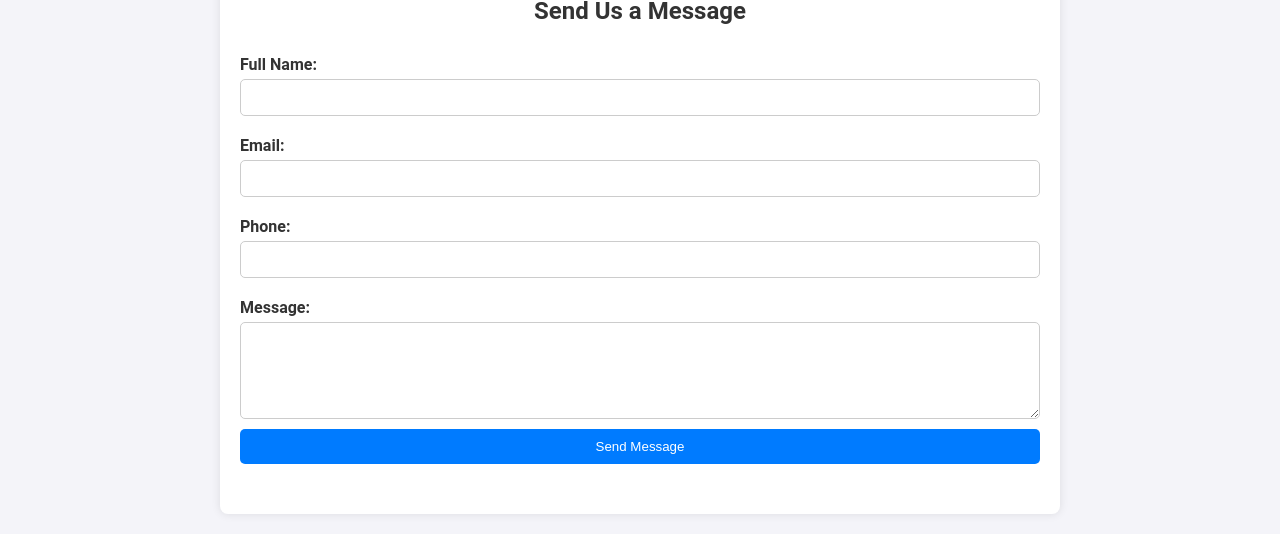
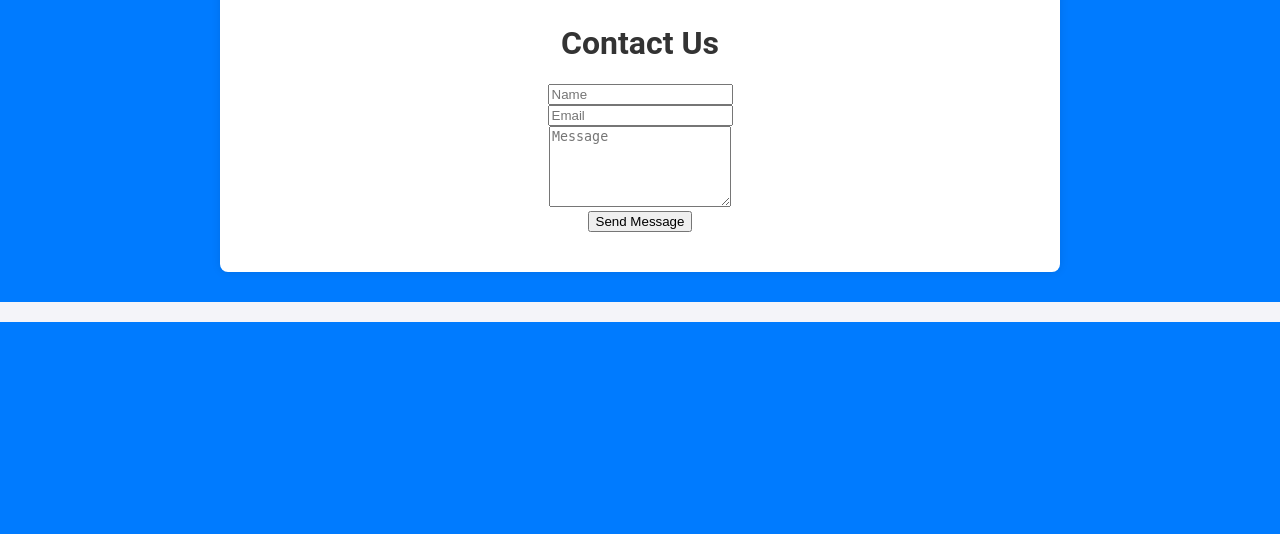
Before and after one commit to AzizAlghamdi/CS3300PROJECT, a Flask app: template templates/contact.html in a window 1280 px wide. Shown: the part 820-1354 px from the top of the page. After the commit the page ends 1142 px from the top, so only its background shows below. Run offline with Flask 3, Linux system fonts and the light colour scheme; the template is opened without the code that fills it, so the values that code supplies are empty; parts of the project's set-up code (start-up, migrations or seed data) failed here and were passed over; some libraries are stand-ins or nearby versions.

Commit message:
Update contact.html

```diff
--- a/templates/contact.html
+++ b/templates/contact.html
@@ -8,22 +8,24 @@
     <link rel="stylesheet" href="css/contact.css"> <!-- Contact page styles -->
 </head>
 <body>
-    <header>
-        <h1>Contact Us</h1>
-        <nav>
-            <ul>
-                  <li class="nav-item"><a class="nav-link" href="index.html">Home</a></li>
-                <li class="nav-item"><a class="nav-link" href="schedule.html ">Schedule Appointments</a></li>
-                <li class="nav-item"><a class="nav-link" href="contact.html">Contact Us</a></li>
-                <li class="nav-item"><a class="nav-link" href="patient_register.html">Patient Register</a></li>
-                <li class="nav-item"><a class="nav-link" href="doctor_register.html">Doctor Register</a></li>
-                <li class="nav-item"><a class="nav-link" href="patient_login.html">Patient Login</a></li>
-                <li class="nav-item"><a class="nav-link" href="doctor_login.html">Doctor Login</a></li>
-                <li class="nav-item"><a class="nav-link" href="prescriptions.html">Prescriptions</a></li>
-                <li class="nav-item"><a class="nav-link" href="lab_results.html">Lab Results</a></li>
+     <header class="navbar navbar-expand-lg navbar-dark bg-dark">
+        <a class="navbar-brand" href="index.html" data-translate="navbar_brand">CS 3300 Healthcare Platform</a>
+        <button class="navbar-toggler" type="button" data-toggle="collapse" data-target="#navbarNav" aria-controls="navbarNav" aria-expanded="false" aria-label="Toggle navigation">
+            <span class="navbar-toggler-icon"></span>
+        </button>
+        <div class="collapse navbar-collapse" id="navbarNav">
+            <ul class="navbar-nav ml-auto">
+                <li class="nav-item"><a class="nav-link" href="index.html" data-translate="nav_home">Home</a></li>
+                <li class="nav-item"><a class="nav-link" href="schedule.html" data-translate="nav_schedule">Schedule Appointments</a></li>
+                <li class="nav-item"><a class="nav-link" href="patient_login.html" data-translate="nav_patient_login">Patient Login</a></li>
+                <li class="nav-item"><a class="nav-link" href="doctor_login.html" data-translate="nav_doctor_login">Doctor Login</a></li>
+                <li class="nav-item">
+                    <button id="translate-en" class="btn btn-link">EN</button>
+                    <button id="translate-es" class="btn btn-link">ES</button>
+                    <button id="translate-ar" class="btn btn-link">AR</button>
+                </li>
             </ul>
-        </nav>
-    </header>
+        </div>
 
     <main>
         <section id="contact-info">
@@ -41,28 +43,33 @@
             </div>
         </section>
 
-        <section id="contact-form">
-            <h2>Send Us a Message</h2>
-            <form action="confirmation.html" method="POST">
-                <label for="full-name">Full Name:</label>
-                <input type="text" id="full-name" name="full-name" required>
-
-                <label for="email">Email:</label>
-                <input type="email" id="email" name="email" required>
-
-                <label for="phone">Phone:</label>
-                <input type="tel" id="phone" name="phone" required>
-
-                <label for="message">Message:</label>
-                <textarea id="message" name="message" rows="5" required></textarea>
-
-                <button type="submit">Send Message</button>
+        <div class="container">
+            <h1 class="my-4" data-translate="contact_title">Contact Us</h1>
+            <form id="contactForm">
+                <div class="form-row">
+                    <div class="col-md-6 mb-3">
+                        <input type="text" class="form-control" id="name" data-translate-placeholder="contact_name" placeholder="Name" required>
+                    </div>
+                    <div class="col-md-6 mb-3">
+                        <input type="email" class="form-control" id="email" data-translate-placeholder="contact_email" placeholder="Email" required>
+                    </div>
+                </div>
+                <div class="form-group">
+                    <textarea class="form-control" id="message" rows="5" data-translate-placeholder="contact_message" placeholder="Message" required></textarea>
+                </div>
+                <button class="btn btn-primary btn-lg" type="submit" data-translate="contact_send_message">Send Message</button>
             </form>
-        </section>
+        </div>
     </main>
 
     <footer>
         <p>&copy; CS 3300 Healthcare Platform</p>
     </footer>
+    <script src="https://code.jquery.com/jquery-3.5.1.slim.min.js"></script>
+    <script src="https://cdn.jsdelivr.net/npm/@popperjs/core@2.5.4/dist/umd/popper.min.js"></script>
+    <script src="https://stackpath.bootstrapcdn.com/bootstrap/4.5.2/js/bootstrap.min.js"></script>
+    <script src="https://kit.fontawesome.com/a076d05399.js"></script>
+    <script src="js/api.js"></script>
+    <script src="js/auth.js"></script>
 </body>
 </html>
```
